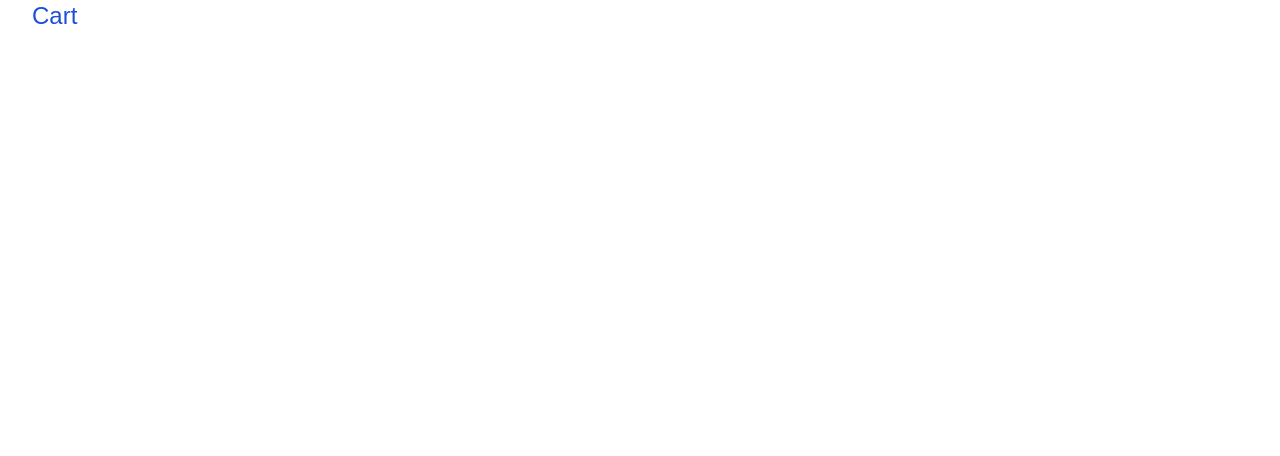
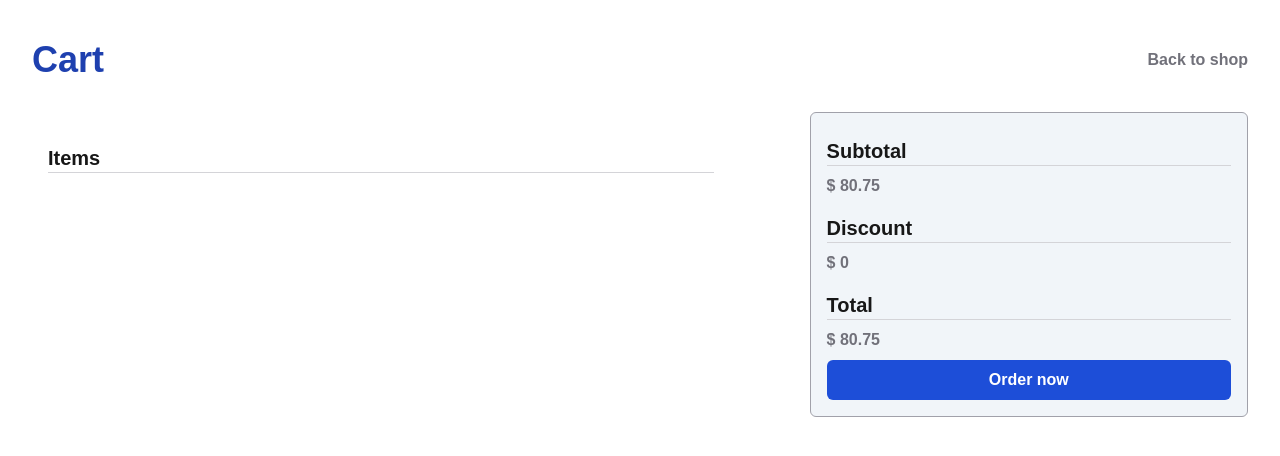
Before and after one commit to Isaac-alencar/shopping_cart, a Next.js app: page /cart in a window 1280 px wide. Shown: the top 456 px of the page. Built offline with nearby package versions, Linux system fonts and the light colour scheme.

Commit message:
add layout to cart page

```diff
--- /dev/null
+++ b/src/modules/shopping/ui/CartItem.tsx
@@ -0,0 +1,30 @@
+import { CartItem } from "../domain/Cart";
+
+type CartItemsProp = {
+  items: CartItem[];
+};
+
+export const CartItems = ({ items }: CartItemsProp) => {
+  return (
+    <div className="mt-4 p-4 col-span-3">
+      <h3 className="text-xl font-bold">Items</h3>
+      <ul className="border-t border-zinc-300 py-2">
+        {items &&
+          items.map(({ product, quantity }) => {
+            return (
+              <Item key={product.id} product={product} quantity={quantity} />
+            );
+          })}
+      </ul>
+    </div>
+  );
+};
+
+const Item = ({ product, quantity }: CartItem) => (
+  <li className="flex justify-between gap-8">
+    <span className="text-zinc-500 font-bold">
+      {quantity}x {product.name}
+    </span>
+    <strong>$ {product.price}</strong>
+  </li>
+);
--- /dev/null
+++ b/src/modules/shopping/ui/CartResume.tsx
@@ -0,0 +1,25 @@
+export const CartResume = () => {
+  return (
+    <div className="border border-zinc-400 rounded-md p-4 bg-slate-100 col-span-2">
+      <Section title="Subtotal" value={80.75} />
+      <Section title="Discount" value={0} />
+      <Section title="Total" value={80.75} />
+
+      <button
+        type="button"
+        className="w-full px-4 py-2 bg-blue-700 rounded-md text-white font-bold hover:brightness-75"
+      >
+        Order now
+      </button>
+    </div>
+  );
+};
+
+const Section = ({ title, value }: { title: string; value: number }) => (
+  <div className="mt-2">
+    <h3 className="text-xl font-bold ">{title}</h3>
+    <div className="border-t border-zinc-300 py-2 ">
+      <span className="text-zinc-500 font-bold ">$ {value}</span>
+    </div>
+  </div>
+);
--- a/src/modules/shopping/ui/ShoppingCart.tsx
+++ b/src/modules/shopping/ui/ShoppingCart.tsx
@@ -1,7 +1,24 @@
+import Link from "next/link";
+import { Header } from "../shared/components/Header";
+import { CartItems } from "./CartItem";
+import { CartResume } from "./CartResume";
+
 export const ShoppingCart = () => {
   return (
-    <main className="container-lg mx-8">
-      <h2 className="text-2xl text-blue-700">Cart</h2>
+    <main className="container mx-auto p-4 md:p-8">
+      <Header
+        pageTitle="Cart"
+        headerLink={() => (
+          <Link href={`/`}>
+            <span className="text-zinc-500 font-semibold">Back to shop</span>
+          </Link>
+        )}
+      />
+
+      <div className="md:grid md:grid-cols-5 md:items-start mt-8 gap-20">
+        <CartItems items={[]} />
+        <CartResume />
+      </div>
     </main>
   );
 };
```
